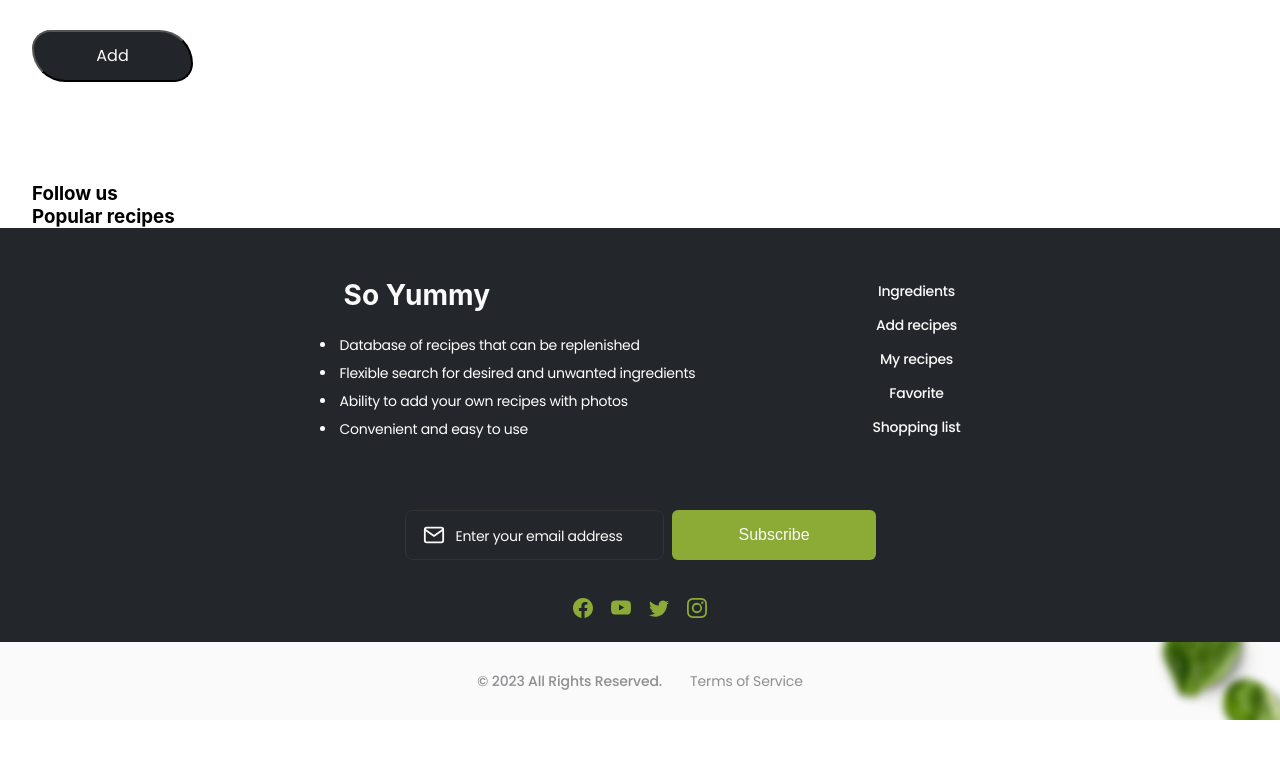
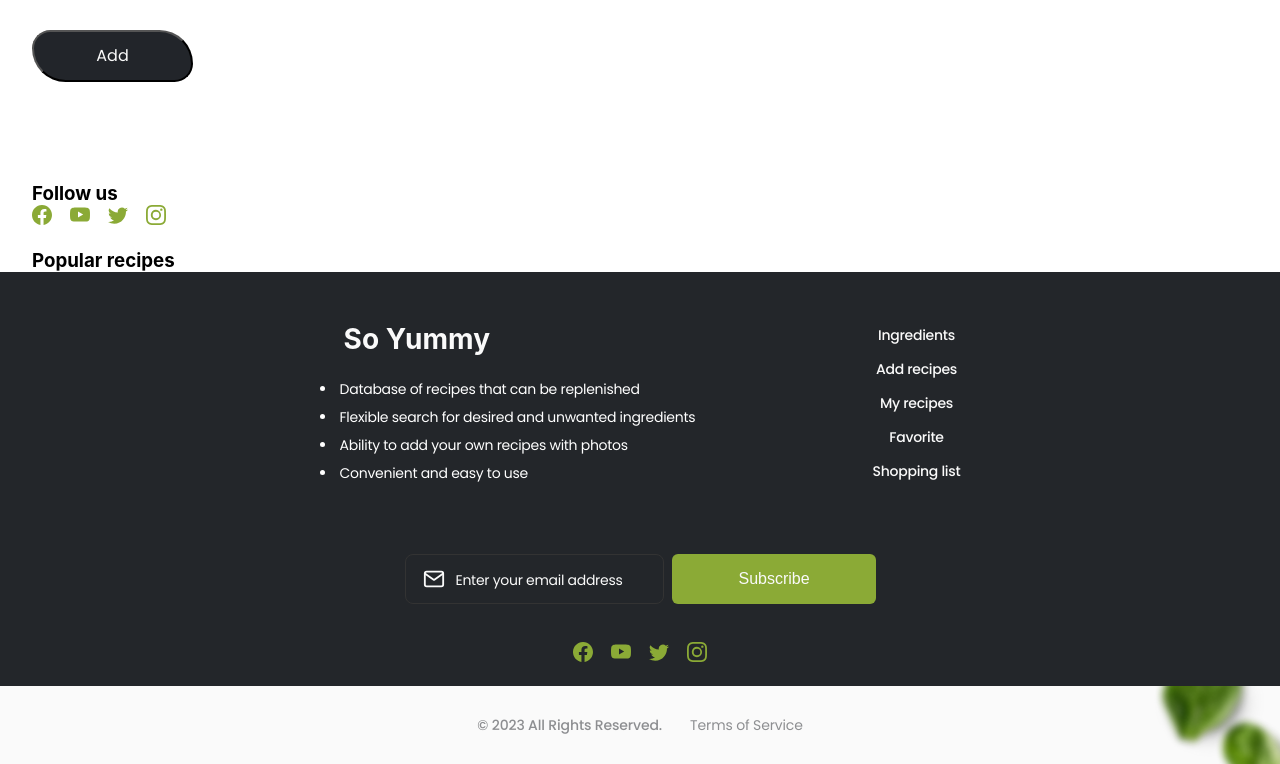
Before and after one commit to bbachara/go-yummy, a React (Create React App) app: page /go-yummy/add-recipes in a window 1280 px wide. Shown: the part 1080-1844 px from the top of the page. Before the commit the page ends 1800 px from the top, so only its background shows below. Built offline with nearby package versions, Linux system fonts and the light colour scheme; some icons are missing.

Commit message:
Update FollowUs
Dodatnie ikon mediów społecznościowych

```diff
--- a/src/components/AddRecipesPage/FollowUs/FollowUs.jsx
+++ b/src/components/AddRecipesPage/FollowUs/FollowUs.jsx
@@ -1,5 +1,6 @@
 import React from 'react';
 import styles from './FollowUs.module.css';
+import { SocialLinks } from 'components/Footer/SocialLinks/SocialLinks';
 
 const FollowUs = () => {
   return (
@@ -7,7 +8,7 @@ const FollowUs = () => {
       <div className={styles.followUs}>
         <h3>Follow us</h3>
         <div className={styles.socialIcons}>
-          {/* Ikony mediów społecznościowych */}
+          <SocialLinks />
         </div>
       </div>
       <div className={styles.popularRecipes}>
```
